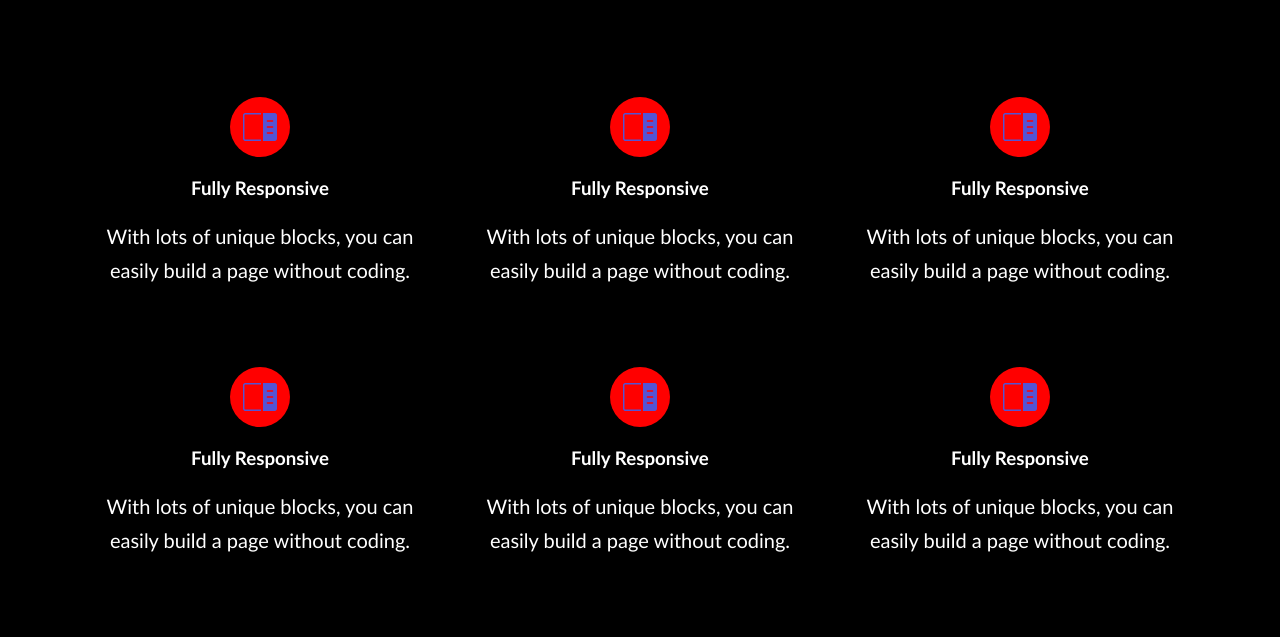
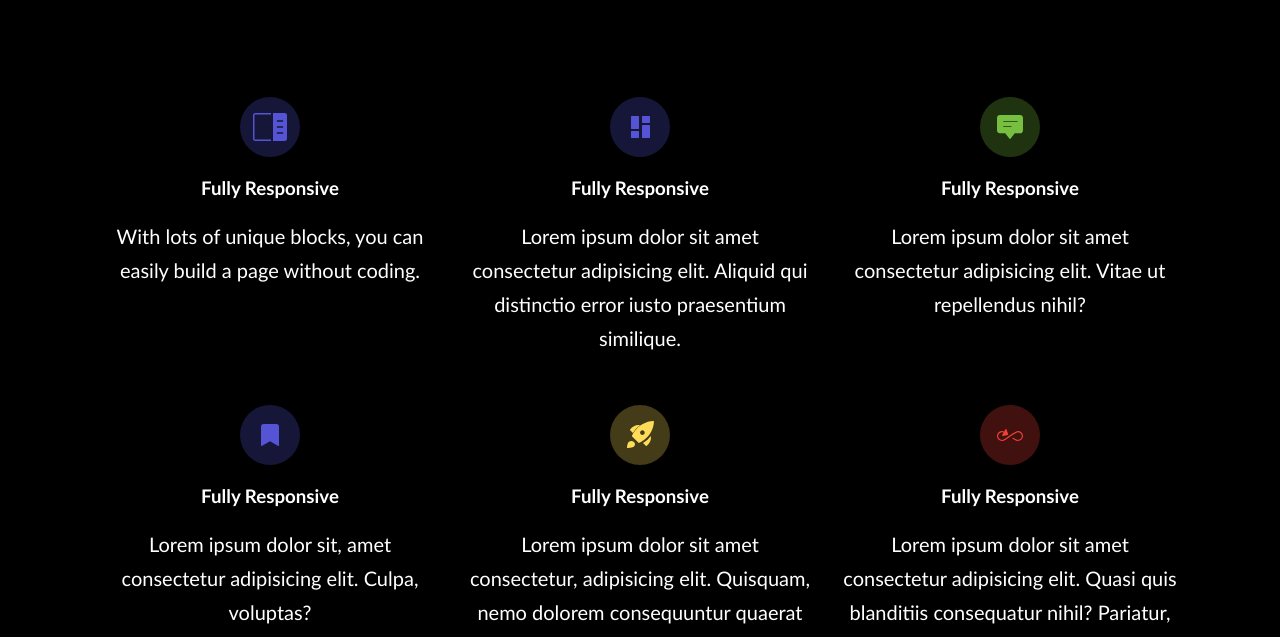
Before and after one commit to front-end-by-rimantas/42-grupe-portfolio, a website: page index.html in a window 1280 px wide. Shown: the part 309-946 px from the top of the page. Drawn offline with Linux system fonts and the light colour scheme.

Commit message:
Services features style

```diff
--- a/css/components/service-features.css
+++ b/css/components/service-features.css
@@ -1,4 +1,7 @@
 .service-features {
+    display: grid;
+    grid-template-columns: 1fr;
+    gap: 30px;
 }
 .service-features > .item {
     display: flex;
@@ -15,9 +18,21 @@
     width: 60px;
     height: 60px;
     border-radius: 50%;
-    background-color: red;
+    background-color: #ffffff44;
 }
 .service-features > .item > .title {
 }
 .service-features > .item > .description {
 }
+
+@media (min-width: 786px) {
+    .service-features {
+        grid-template-columns: 1fr 1fr;
+    }
+}
+
+@media (min-width: 992px) {
+    .service-features {
+        grid-template-columns: 1fr 1fr 1fr;
+    }
+}
--- a/index.html
+++ b/index.html
@@ -26,9 +26,10 @@
                 <p>Watch this 1 min video to learn about Omega.</p>
             </div>
         </div>
-        <div class="row service-features">
-            <div class="col-12 col-md-6 col-lg-4 item">
-                <i class="icon">
+        <div class="row">
+            <div class="col-12 service-features">
+                <div class="item">
+                    <i class="icon" style="background-color: #5454D444;">
                         <svg xmlns="http://www.w3.org/2000/svg" width="34" height="28" viewBox="0 0 34 28" fill="none">
                             <path d="M18 28H2.16C0.967065 28 0 27.0103 0 25.7895V2.21053C0 0.989686 0.967065 0 2.16 0H18V1.47368H2.16C1.76236 1.47368 1.44 1.80358 1.44 2.21053V25.7895C1.44 26.1964 1.76236 26.5263 2.16 26.5263H18V28Z" fill="#5454D4"></path>
                             <path fill-rule="evenodd" clip-rule="evenodd" d="M20 0H31.7895C33.0103 0 34 0.989686 34 2.21053V25.7895C34 27.0103 33.0103 28 31.7895 28H20V0ZM24.4211 20.6316H29.5789C29.9859 20.6316 30.3158 20.3017 30.3158 19.8947C30.3158 19.4878 29.9859 19.1579 29.5789 19.1579H24.4211C24.0141 19.1579 23.6842 19.4878 23.6842 19.8947C23.6842 20.3017 24.0141 20.6316 24.4211 20.6316ZM29.5789 14.7368H24.4211C24.0141 14.7368 23.6842 14.4069 23.6842 14C23.6842 13.5931 24.0141 13.2632 24.4211 13.2632H29.5789C29.9859 13.2632 30.3158 13.5931 30.3158 14C30.3158 14.4069 29.9859 14.7368 29.5789 14.7368ZM24.4211 8.8421H29.5789C29.9859 8.8421 30.3158 8.51221 30.3158 8.10526C30.3158 7.69832 29.9859 7.36842 29.5789 7.36842H24.4211C24.0141 7.36842 23.6842 7.69832 23.6842 8.10526C23.6842 8.51221 24.0141 8.8421 24.4211 8.8421Z" fill="#5454D4"></path>
@@ -37,55 +38,61 @@
                     <h3 class="title">Fully Responsive</h3>
                     <p class="description">With lots of unique blocks, you can easily build a page without coding.</p>
                 </div>
-            <div class="col-12 col-md-6 col-lg-4 item">
-                <i class="icon">
-                    <svg xmlns="http://www.w3.org/2000/svg" width="34" height="28" viewBox="0 0 34 28" fill="none">
-                        <path d="M18 28H2.16C0.967065 28 0 27.0103 0 25.7895V2.21053C0 0.989686 0.967065 0 2.16 0H18V1.47368H2.16C1.76236 1.47368 1.44 1.80358 1.44 2.21053V25.7895C1.44 26.1964 1.76236 26.5263 2.16 26.5263H18V28Z" fill="#5454D4"></path>
-                        <path fill-rule="evenodd" clip-rule="evenodd" d="M20 0H31.7895C33.0103 0 34 0.989686 34 2.21053V25.7895C34 27.0103 33.0103 28 31.7895 28H20V0ZM24.4211 20.6316H29.5789C29.9859 20.6316 30.3158 20.3017 30.3158 19.8947C30.3158 19.4878 29.9859 19.1579 29.5789 19.1579H24.4211C24.0141 19.1579 23.6842 19.4878 23.6842 19.8947C23.6842 20.3017 24.0141 20.6316 24.4211 20.6316ZM29.5789 14.7368H24.4211C24.0141 14.7368 23.6842 14.4069 23.6842 14C23.6842 13.5931 24.0141 13.2632 24.4211 13.2632H29.5789C29.9859 13.2632 30.3158 13.5931 30.3158 14C30.3158 14.4069 29.9859 14.7368 29.5789 14.7368ZM24.4211 8.8421H29.5789C29.9859 8.8421 30.3158 8.51221 30.3158 8.10526C30.3158 7.69832 29.9859 7.36842 29.5789 7.36842H24.4211C24.0141 7.36842 23.6842 7.69832 23.6842 8.10526C23.6842 8.51221 24.0141 8.8421 24.4211 8.8421Z" fill="#5454D4"></path>
+                <div class="item">
+                    <i class="icon" style="background-color: #5454D444;">
+                        <svg xmlns="http://www.w3.org/2000/svg" width="19" height="22" viewBox="0 0 19 22" fill="none">
+                            <g id="layout-11">
+                                <path id="Path" d="M7.52941 13H0.470588C0.210824 13 0 12.776 0 12.5V0.5C0 0.224 0.210824 0 0.470588 0H7.52941C7.78918 0 8 0.224 8 0.5V12.5C8 12.776 7.78918 13 7.52941 13Z" fill="#5454D4"></path>
+                                <path id="Path_2" d="M7.52941 22H0.470588C0.210824 22 0 21.776 0 21.5V15.5C0 15.224 0.210824 15 0.470588 15H7.52941C7.78918 15 8 15.224 8 15.5V21.5C8 21.776 7.78918 22 7.52941 22Z" fill="#5454D4"></path>
+                                <path id="Path_3" d="M18.5294 7H11.4706C11.2108 7 11 6.776 11 6.5V0.5C11 0.224 11.2108 0 11.4706 0H18.5294C18.7892 0 19 0.224 19 0.5V6.5C19 6.776 18.7892 7 18.5294 7Z" fill="#5454D4"></path>
+                                <path id="Path_4" d="M18.5294 22H11.4706C11.2108 22 11 21.776 11 21.5V9.5C11 9.224 11.2108 9 11.4706 9H18.5294C18.7892 9 19 9.224 19 9.5V21.5C19 21.776 18.7892 22 18.5294 22Z" fill="#5454D4"></path>
+                            </g>
                         </svg>
                     </i>
                     <h3 class="title">Fully Responsive</h3>
-                <p class="description">With lots of unique blocks, you can easily build a page without coding.</p>
+                    <p class="description">Lorem ipsum dolor sit amet consectetur adipisicing elit. Aliquid qui distinctio error iusto praesentium similique.</p>
                 </div>
-            <div class="col-12 col-md-6 col-lg-4 item">
-                <i class="icon">
-                    <svg xmlns="http://www.w3.org/2000/svg" width="34" height="28" viewBox="0 0 34 28" fill="none">
-                        <path d="M18 28H2.16C0.967065 28 0 27.0103 0 25.7895V2.21053C0 0.989686 0.967065 0 2.16 0H18V1.47368H2.16C1.76236 1.47368 1.44 1.80358 1.44 2.21053V25.7895C1.44 26.1964 1.76236 26.5263 2.16 26.5263H18V28Z" fill="#5454D4"></path>
-                        <path fill-rule="evenodd" clip-rule="evenodd" d="M20 0H31.7895C33.0103 0 34 0.989686 34 2.21053V25.7895C34 27.0103 33.0103 28 31.7895 28H20V0ZM24.4211 20.6316H29.5789C29.9859 20.6316 30.3158 20.3017 30.3158 19.8947C30.3158 19.4878 29.9859 19.1579 29.5789 19.1579H24.4211C24.0141 19.1579 23.6842 19.4878 23.6842 19.8947C23.6842 20.3017 24.0141 20.6316 24.4211 20.6316ZM29.5789 14.7368H24.4211C24.0141 14.7368 23.6842 14.4069 23.6842 14C23.6842 13.5931 24.0141 13.2632 24.4211 13.2632H29.5789C29.9859 13.2632 30.3158 13.5931 30.3158 14C30.3158 14.4069 29.9859 14.7368 29.5789 14.7368ZM24.4211 8.8421H29.5789C29.9859 8.8421 30.3158 8.51221 30.3158 8.10526C30.3158 7.69832 29.9859 7.36842 29.5789 7.36842H24.4211C24.0141 7.36842 23.6842 7.69832 23.6842 8.10526C23.6842 8.51221 24.0141 8.8421 24.4211 8.8421Z" fill="#5454D4"></path>
+                <div class="item">
+                    <i class="icon" style="background-color: #77BF4144;">
+                        <svg xmlns="http://www.w3.org/2000/svg" width="26" height="24" viewBox="0 0 26 24" fill="none">
+                            <g id="chat-content">
+                                <path id="Shape" fill-rule="evenodd" clip-rule="evenodd" d="M23.1739 0H2.82609C1.26528 0 0 1.27917 0 2.85711V15.4284C0 16.1862 0.297748 16.9129 0.827742 17.4487C1.35774 17.9845 2.07656 18.2855 2.82609 18.2855H8.20696L12.5591 23.7854C12.6664 23.9211 12.8288 24 13.0006 24C13.1723 24 13.3347 23.9211 13.442 23.7854L17.793 18.2855H23.1739C24.7347 18.2855 26 17.0063 26 15.4284V2.85711C26 1.27917 24.7347 0 23.1739 0ZM14.1917 12H6.60833C6.30918 12 6.06667 11.8081 6.06667 11.5714C6.06667 11.3347 6.30918 11.1429 6.60833 11.1429H14.1917C14.4908 11.1429 14.7333 11.3347 14.7333 11.5714C14.7333 11.8081 14.4908 12 14.1917 12ZM6.63333 6.85714H20.2333C20.5463 6.85714 20.8 6.66527 20.8 6.42857C20.8 6.19188 20.5463 6 20.2333 6H6.63333C6.32037 6 6.06667 6.19188 6.06667 6.42857C6.06667 6.66527 6.32037 6.85714 6.63333 6.85714Z" fill="#77BF41"></path>
+                            </g>
                         </svg>
                     </i>
                     <h3 class="title">Fully Responsive</h3>
-                <p class="description">With lots of unique blocks, you can easily build a page without coding.</p>
+                    <p class="description">Lorem ipsum dolor sit amet consectetur adipisicing elit. Vitae ut repellendus nihil?</p>
                 </div>
-            <div class="col-12 col-md-6 col-lg-4 item">
-                <i class="icon">
-                    <svg xmlns="http://www.w3.org/2000/svg" width="34" height="28" viewBox="0 0 34 28" fill="none">
-                        <path d="M18 28H2.16C0.967065 28 0 27.0103 0 25.7895V2.21053C0 0.989686 0.967065 0 2.16 0H18V1.47368H2.16C1.76236 1.47368 1.44 1.80358 1.44 2.21053V25.7895C1.44 26.1964 1.76236 26.5263 2.16 26.5263H18V28Z" fill="#5454D4"></path>
-                        <path fill-rule="evenodd" clip-rule="evenodd" d="M20 0H31.7895C33.0103 0 34 0.989686 34 2.21053V25.7895C34 27.0103 33.0103 28 31.7895 28H20V0ZM24.4211 20.6316H29.5789C29.9859 20.6316 30.3158 20.3017 30.3158 19.8947C30.3158 19.4878 29.9859 19.1579 29.5789 19.1579H24.4211C24.0141 19.1579 23.6842 19.4878 23.6842 19.8947C23.6842 20.3017 24.0141 20.6316 24.4211 20.6316ZM29.5789 14.7368H24.4211C24.0141 14.7368 23.6842 14.4069 23.6842 14C23.6842 13.5931 24.0141 13.2632 24.4211 13.2632H29.5789C29.9859 13.2632 30.3158 13.5931 30.3158 14C30.3158 14.4069 29.9859 14.7368 29.5789 14.7368ZM24.4211 8.8421H29.5789C29.9859 8.8421 30.3158 8.51221 30.3158 8.10526C30.3158 7.69832 29.9859 7.36842 29.5789 7.36842H24.4211C24.0141 7.36842 23.6842 7.69832 23.6842 8.10526C23.6842 8.51221 24.0141 8.8421 24.4211 8.8421Z" fill="#5454D4"></path>
+                <div class="item">
+                    <i class="icon" style="background-color: #5454D444;">
+                        <svg xmlns="http://www.w3.org/2000/svg" width="18" height="22" viewBox="0 0 18 22" fill="none">
+                            <path id="Doc" d="M15.5 0H2.5C1.11997 0.00158118 0.00165306 1.07128 0 2.3913V21.5217C-9.67599e-06 21.6933 0.0960533 21.8517 0.251744 21.9369C0.407436 22.0221 0.5989 22.021 0.7535 21.934L9 17.2939L17.2465 21.933C17.4009 22.0199 17.5922 22.0211 17.7478 21.9362C17.9034 21.8512 17.9997 21.6931 18 21.5217V2.3913C17.9983 1.07128 16.88 0.00158118 15.5 0Z" fill="#5454D4"></path>
                         </svg>
                     </i>
                     <h3 class="title">Fully Responsive</h3>
-                <p class="description">With lots of unique blocks, you can easily build a page without coding.</p>
+                    <p class="description">Lorem ipsum dolor sit, amet consectetur adipisicing elit. Culpa, voluptas?</p>
                 </div>
-            <div class="col-12 col-md-6 col-lg-4 item">
-                <i class="icon">
-                    <svg xmlns="http://www.w3.org/2000/svg" width="34" height="28" viewBox="0 0 34 28" fill="none">
-                        <path d="M18 28H2.16C0.967065 28 0 27.0103 0 25.7895V2.21053C0 0.989686 0.967065 0 2.16 0H18V1.47368H2.16C1.76236 1.47368 1.44 1.80358 1.44 2.21053V25.7895C1.44 26.1964 1.76236 26.5263 2.16 26.5263H18V28Z" fill="#5454D4"></path>
-                        <path fill-rule="evenodd" clip-rule="evenodd" d="M20 0H31.7895C33.0103 0 34 0.989686 34 2.21053V25.7895C34 27.0103 33.0103 28 31.7895 28H20V0ZM24.4211 20.6316H29.5789C29.9859 20.6316 30.3158 20.3017 30.3158 19.8947C30.3158 19.4878 29.9859 19.1579 29.5789 19.1579H24.4211C24.0141 19.1579 23.6842 19.4878 23.6842 19.8947C23.6842 20.3017 24.0141 20.6316 24.4211 20.6316ZM29.5789 14.7368H24.4211C24.0141 14.7368 23.6842 14.4069 23.6842 14C23.6842 13.5931 24.0141 13.2632 24.4211 13.2632H29.5789C29.9859 13.2632 30.3158 13.5931 30.3158 14C30.3158 14.4069 29.9859 14.7368 29.5789 14.7368ZM24.4211 8.8421H29.5789C29.9859 8.8421 30.3158 8.51221 30.3158 8.10526C30.3158 7.69832 29.9859 7.36842 29.5789 7.36842H24.4211C24.0141 7.36842 23.6842 7.69832 23.6842 8.10526C23.6842 8.51221 24.0141 8.8421 24.4211 8.8421Z" fill="#5454D4"></path>
+                <div class="item">
+                    <i class="icon" style="background-color: #FEDC5A44;">
+                        <svg xmlns="http://www.w3.org/2000/svg" width="27" height="27" viewBox="0 0 27 27" fill="none">
+                            <path d="M13 4.17629C9.50109 3.44765 5.77176 4.99947 3.12347 8.42781C2.94281 8.66149 2.96241 8.99558 3.16909 9.20578L5.91671 12C7.75873 8.95148 10.1641 6.29463 13 4.17629Z" fill="#FEDC5A"></path>
+                            <path d="M16 22.0874L18.803 24.832C19.0127 25.0374 19.3461 25.0568 19.5793 24.8773C23.0215 22.2285 24.5712 18.4952 23.8101 15C21.6936 17.83 19.0423 20.236 16 22.0874H16Z" fill="#FEDC5A"></path>
+                            <path fill-rule="evenodd" clip-rule="evenodd" d="M26.3903 0.000912777C26.5553 -0.00848192 26.7161 0.0550071 26.8302 0.17459C26.946 0.290222 27.0074 0.449429 26.9993 0.612835C26.1002 16.4273 12.2946 21.9079 12.1545 21.9618C12.0884 21.9873 12.0181 22.0002 11.9472 22C11.7937 22 11.6465 21.9389 11.5379 21.8304L5.16977 15.4622C5.00887 15.3015 4.957 15.0614 5.03719 14.8486C5.09045 14.7085 10.5034 0.83051 26.3903 0.000912777ZM13.1051 11.5794C13.1051 12.8583 14.1419 13.8951 15.4208 13.8951C16.6997 13.8951 17.7365 12.8583 17.7365 11.5794C17.7365 10.3005 16.6997 9.26368 15.4208 9.26368C14.1419 9.26368 13.1051 10.3005 13.1051 11.5794Z" fill="#FEDC5A"></path>
+                            <path d="M6.91958 20.9451C5.47673 19.685 3.14071 19.685 1.69786 20.9451C0.370585 22.1062 0.0364582 25.9864 0.0013842 26.4254C-0.0100463 26.5743 0.0497012 26.7208 0.166361 26.8297C0.28302 26.9387 0.446121 27.0003 0.616718 27H0.657945C1.15944 26.9698 5.59292 26.6769 6.91958 25.5163C8.36014 24.2534 8.36014 22.208 6.91958 20.9451Z" fill="#FEDC5A"></path>
                         </svg>
                     </i>
                     <h3 class="title">Fully Responsive</h3>
-                <p class="description">With lots of unique blocks, you can easily build a page without coding.</p>
+                    <p class="description">Lorem ipsum dolor sit amet consectetur, adipisicing elit. Quisquam, nemo dolorem consequuntur quaerat earum aliquid maiores commodi nostrum vel veritatis harum consectetur praesentium veniam beatae!</p>
                 </div>
-            <div class="col-12 col-md-6 col-lg-4 item">
-                <i class="icon">
-                    <svg xmlns="http://www.w3.org/2000/svg" width="34" height="28" viewBox="0 0 34 28" fill="none">
-                        <path d="M18 28H2.16C0.967065 28 0 27.0103 0 25.7895V2.21053C0 0.989686 0.967065 0 2.16 0H18V1.47368H2.16C1.76236 1.47368 1.44 1.80358 1.44 2.21053V25.7895C1.44 26.1964 1.76236 26.5263 2.16 26.5263H18V28Z" fill="#5454D4"></path>
-                        <path fill-rule="evenodd" clip-rule="evenodd" d="M20 0H31.7895C33.0103 0 34 0.989686 34 2.21053V25.7895C34 27.0103 33.0103 28 31.7895 28H20V0ZM24.4211 20.6316H29.5789C29.9859 20.6316 30.3158 20.3017 30.3158 19.8947C30.3158 19.4878 29.9859 19.1579 29.5789 19.1579H24.4211C24.0141 19.1579 23.6842 19.4878 23.6842 19.8947C23.6842 20.3017 24.0141 20.6316 24.4211 20.6316ZM29.5789 14.7368H24.4211C24.0141 14.7368 23.6842 14.4069 23.6842 14C23.6842 13.5931 24.0141 13.2632 24.4211 13.2632H29.5789C29.9859 13.2632 30.3158 13.5931 30.3158 14C30.3158 14.4069 29.9859 14.7368 29.5789 14.7368ZM24.4211 8.8421H29.5789C29.9859 8.8421 30.3158 8.51221 30.3158 8.10526C30.3158 7.69832 29.9859 7.36842 29.5789 7.36842H24.4211C24.0141 7.36842 23.6842 7.69832 23.6842 8.10526C23.6842 8.51221 24.0141 8.8421 24.4211 8.8421Z" fill="#5454D4"></path>
+                <div class="item">
+                    <i class="icon" style="background-color: #F0403744;">
+                        <svg xmlns="http://www.w3.org/2000/svg" width="26" height="12" viewBox="0 0 26 12" fill="none">
+                            <path d="M20.913 2.05537C19.0637 2.05537 15.981 4.24208 12.718 6.55752C9.85287 8.59065 6.60513 10.895 5.08696 10.895C2.90578 10.895 1.13043 9.1597 1.13043 7.02768C1.13043 4.89566 2.90578 3.16033 5.08696 3.16033C5.46904 3.16033 5.98622 3.30231 6.60626 3.56253L5.18417 6.10449C5.07791 6.29344 5.09487 6.52548 5.226 6.69841C5.33339 6.84095 5.50296 6.92161 5.67987 6.92161C5.71774 6.92161 5.7573 6.91774 5.79574 6.91001L10.8544 5.87632C11.015 5.84317 11.1534 5.74427 11.2331 5.60339C11.3128 5.46251 11.3258 5.29511 11.2687 5.14483L9.464 0.361464C9.38713 0.158152 9.19609 0.0172694 8.97509 0.00179994C8.75804 -0.0158794 8.54383 0.0979314 8.43813 0.287984L7.14887 2.59293C6.331 2.241 5.63748 2.05537 5.08696 2.05537C2.28178 2.05537 0 4.28573 0 7.02768C0 9.76964 2.28178 12 5.08696 12C6.97196 12 10.0857 9.79063 13.3821 7.45199C16.2167 5.44041 19.4305 3.16033 20.913 3.16033C23.0942 3.16033 24.8696 4.89566 24.8696 7.02768C24.8696 9.1597 23.0942 10.895 20.913 10.895C20.0177 10.895 18.391 10.1431 16.3325 8.77739C16.0748 8.60501 15.7232 8.67241 15.5474 8.92435C15.3717 9.17683 15.4395 9.52047 15.6978 9.69174C18.0061 11.2232 19.7611 12 20.913 12C23.7182 12 26 9.76964 26 7.02768C26 4.28573 23.7182 2.05537 20.913 2.05537Z" fill="#F04037"></path>
                         </svg>
                     </i>
                     <h3 class="title">Fully Responsive</h3>
-                <p class="description">With lots of unique blocks, you can easily build a page without coding.</p>
+                    <p class="description">Lorem ipsum dolor sit amet consectetur adipisicing elit. Quasi quis blanditiis consequatur nihil? Pariatur, commodi quam!</p>
+                </div>
             </div>
         </div>
     </section>
```
Lines whose indentation alone changed are shown as unchanged.
